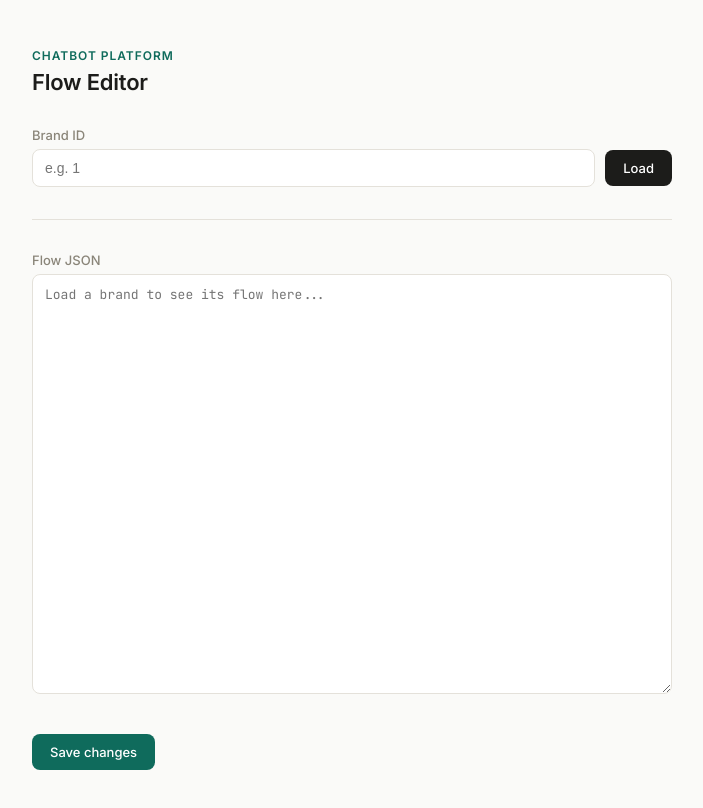
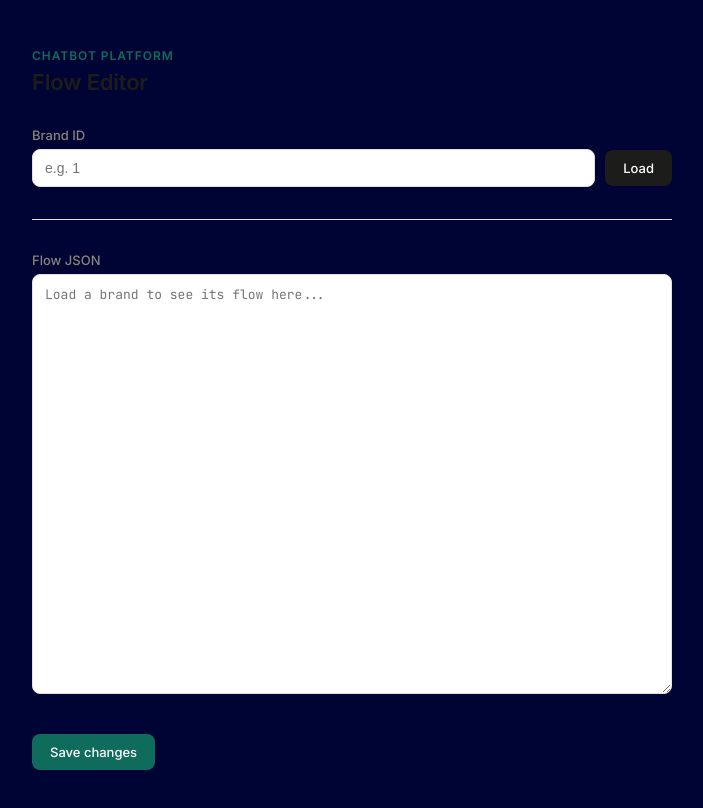
Before and after one commit to Kartikxox/chatbot_platform, a website: page public/admin.html in a window 1280 px wide. Shown: the whole page, without its empty margins (288-991 px from the left). Drawn offline with Linux system fonts and the light colour scheme.

Commit message:
redesign admin dashboard

```diff
--- a/public/admin.html
+++ b/public/admin.html
@@ -7,7 +7,7 @@
 <link href="https://fonts.googleapis.com/css2?family=Inter:wght@400;500;600&family=JetBrains+Mono:wght@400;500&display=swap" rel="stylesheet">
 <style>
   :root {
-    --bg: #FAFAF8;
+    --bg: #000435;
     --panel: #FFFFFF;
     --border: #E4E1DA;
     --ink: #1C1C1A;
```
